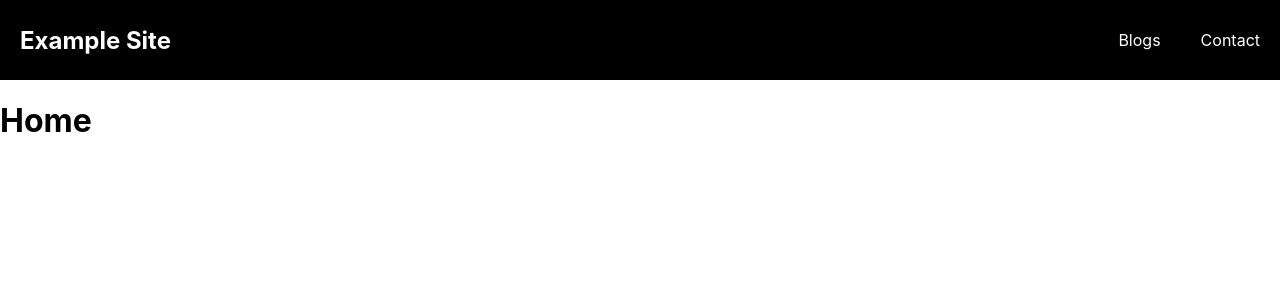
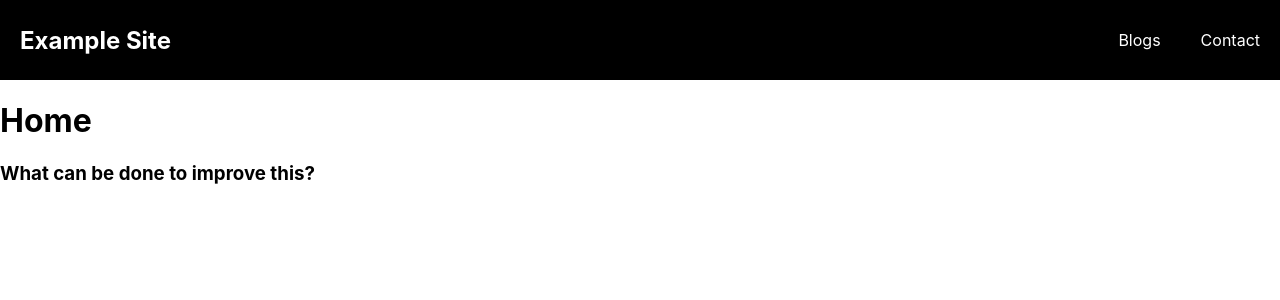
Before and after one commit to veniwotwot/monkey-questions, a React (Create React App) app in the folder my-app/: page / in a window 1280 px wide. Shown: the top 300 px of the page. Built offline with nearby package versions, Linux system fonts and the light colour scheme.

Commit message:
feat: add body text

```diff
--- a/my-app/src/pages/Home.js
+++ b/my-app/src/pages/Home.js
@@ -1,5 +1,10 @@
 const Home = () => {
-    return <h1>Home</h1>;
+    return (
+        <>
+            <h1>Home</h1>
+            <h3>What can be done to improve this?</h3>
+        </>
+    );
   };
 
   export default Home;
```
